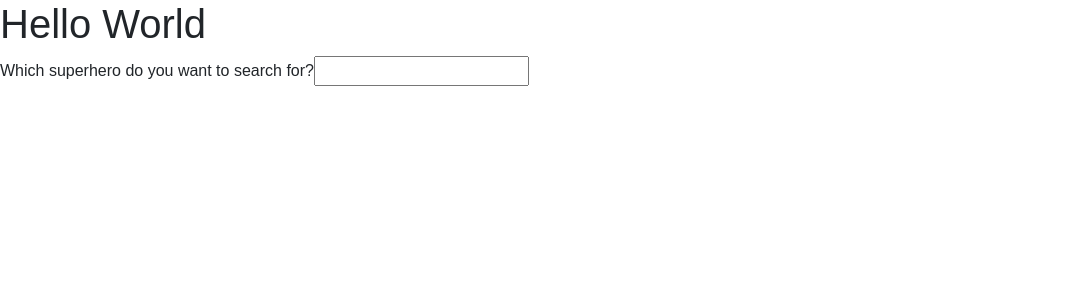
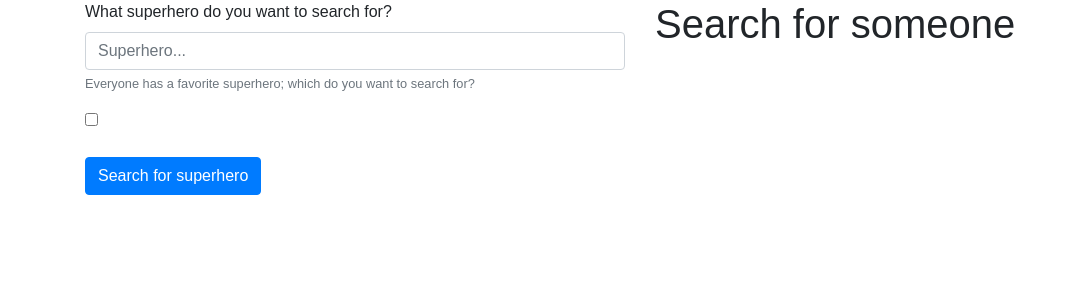
Before and after one commit to sayanm-10/MarvelUniverse, a React (Create React App) app: page / in a window 1280 px wide. Shown: the top 300 px of the page, without its empty margins (0-1077 px from the left). Built offline with nearby package versions, Linux system fonts and the light colour scheme.

Commit message:
integrate with Marvel API to fetch search results

```diff
--- a/package.json
+++ b/package.json
@@ -3,6 +3,7 @@
   "version": "0.1.0",
   "private": true,
   "dependencies": {
+    "axios": "^0.17.1",
     "react": "^16.2.0",
     "react-dom": "^16.2.0",
     "react-scripts": "1.1.0"
--- a/src/App.js
+++ b/src/App.js
@@ -2,28 +2,38 @@ import React, { Component } from 'react';
 //import logo from './logo.svg';
 //import './App.css';
 import SearchForm from './SearchForm'
+import SuperHeroList from './SuperHeroList'
 
 class App extends Component {
   constructor(props) {
     super(props);
 
-    this.setState = {
-      superHero: ""
+    this.state = {
+      superHero: "",
+      orderByName: false
     };
   }
 
-  onSearch= query => {
-    alert("App is searching for ${query}")
+  onSearch= (query, orderByName) => {
+    this.setState({
+      superHero: query,
+      orderByName: orderByName
+    });
   }
 
   render() {
-    const welcome_msg = "Hello World";
     return (
       <div className="App">
-        <header className="App-header">
-          <h1 className="App-title">{ welcome_msg }</h1>
-        </header>
-        <SearchForm />
+        <div className="container">
+          <div className="row">
+            <div className="col-6">
+              <SearchForm onSearch={this.onSearch} />
+            </div>
+            <div className="col-6">
+              <SuperHeroList superHero={this.state.superHero} />
+            </div>
+          </div>
+        </div>
       </div>
     );
   }
--- a/src/SearchForm.js
+++ b/src/SearchForm.js
@@ -1,21 +1,26 @@
-import React, {Component} from 'react';
+import React, { Component } from 'react';
 
 class SearcForm extends Component {
     constructor(props) {
         super(props);
 
         this.state = {
-            searchQuery: ""
+            searchQuery: "",
+            orderByName: false
         }
     }
 
-    onSearchQueryChange= e => {
+    toggleNameOrdering = e => {
+        //if(this)
+    }
+
+    onSearchQueryChange = e => {
         this.setState({
             searchQuery: e.target.value
         });
     }
 
-    onSubmit= e => {
+    onSubmit = e => {
         e.preventDefault();
         if (this.state.searchQuery) {
             this.props.onSearch(this.state.searchQuery);
@@ -23,17 +28,36 @@ class SearcForm extends Component {
     }
 
     render() {
-        return(
+        return (
             <form onSubmit={this.onSubmit}>
                 <div className="form-group">
-                    <label htmlFor="superhero-name">
-                        Which superhero do you want to search for?
+                    <label htmlFor="superheroName">
+                        What superhero do you want to search for?
                     </label>
-                    <input />
+                    <input
+                        type="text"
+                        value={this.state.searchQuery}
+                        onChange={this.onSearchQueryChange}
+                        className="form-control"
+                        id="superheroName"
+                        aria-describedby="superheroHelp"
+                        placeholder="Superhero..."
+                    />
+                    <small id="superheroHelp" className="form-text text-muted">
+                        Everyone has a favorite superhero; which do you want to search for?
+                    </small>
                 </div>
+                <div className="form-group">
+                    <label htmlFor="">
+                        <input type="checkbox" checked={this.state.orderByName} />
+                    </label>
+                </div>
+                <button type="submit" className="btn btn-primary">
+                    Search for superhero
+                </button>
             </form>
         );
     }
- }
+}
 
 export default SearcForm;
--- a/src/SuperHeroList.js
+++ b/src/SuperHeroList.js
@@ -1,12 +1,56 @@
 import React, {Component} from 'react';
+import Axios from 'axios';
 
 class SuperHeroList extends Component {
+    constructor(props) {
+        super(props);
+
+        this.state = {
+            listOfMatchingHeroes: []
+        };
+    }
+
+    async getSearchResults(query) {
+        let url = `https://gateway.marvel.com:443/v1/public/characters?nameStartsWith=${query}&apikey=9b987acfe48aed7266e4ce7a6bf09365`;
+        const response = await Axios.get(url);
+        console.log(response);
+
+        return response.data.data.results;
+    }
+
+    // is called only once when the component is added to the DOM
+    componentDidMount = async props => {
+        if (this.props.superHero) {
+            const matches = await this.getSearchResults(this.props.superHero);
+            this.setState({
+                listOfMatchingHeroes: matches
+            });
+        }
+    };
+
+    componentWillReceiveProps = async newProps => {
+        if (newProps.superHero && newProps.superHero !== this.props.superHero) {
+            const matches = await this.getSearchResults(newProps.superHero);
+            this.setState({
+                listOfMatchingHeroes: matches
+            });
+        }
+    };
+
     render() {
         if(this.props.superHero) {
             return (
-                <h1>Results for </h1>
+                <div>
+                    <h1>{this.state.listOfMatchingHeroes.length} results for {this.props.superHero}</h1>
+                    <ul>
+                        {this.state.listOfMatchingHeroes.map(hero => {
+                            return <li key={hero.id}>{hero.name}</li>
+                        })}
+                    </ul>
+                </div>
             );
         }
+        return <h1>Search for someone</h1>;
     }
 }
 
```
Also changed, not shown: src/SuperHeroListContainer.js (added), 1 other file (tests, documents, lock files or other folders).
